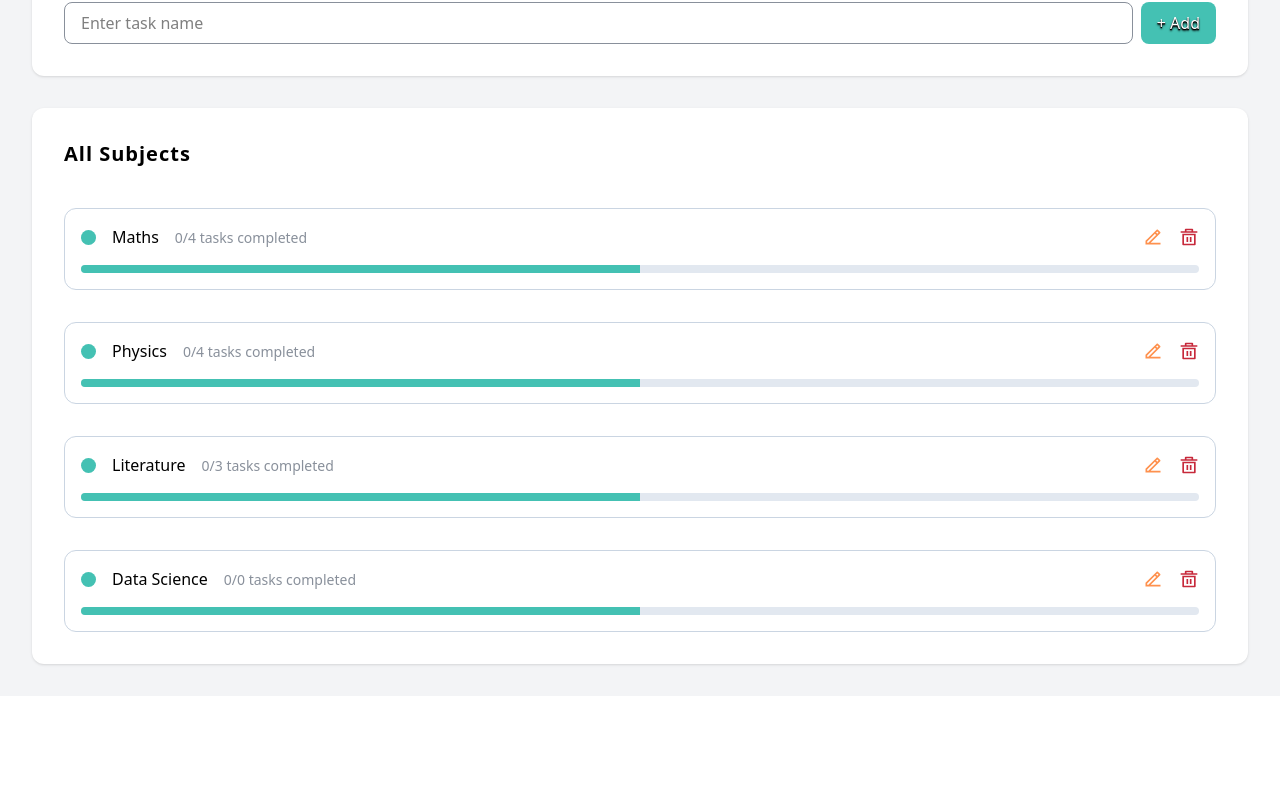
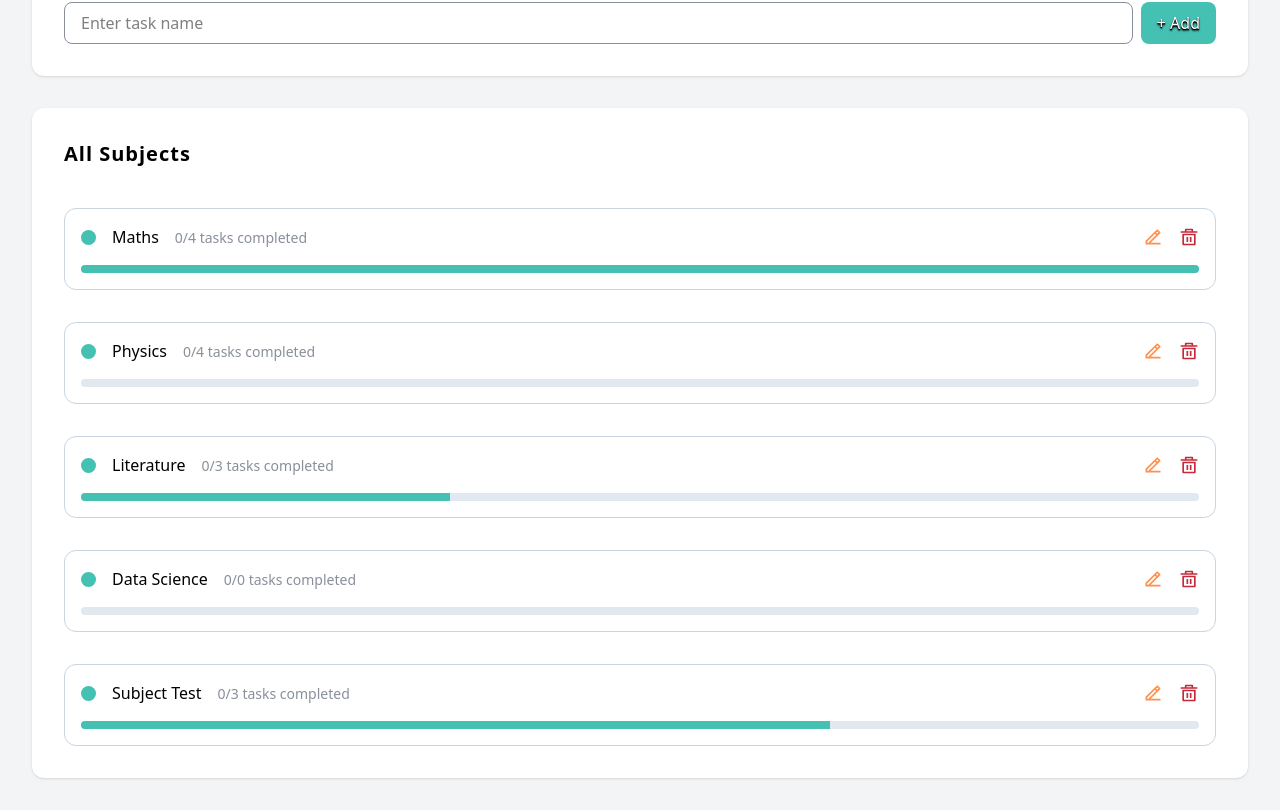
Before and after one commit to A-Karim2003/TrackIt, a React (Vite) app: page /subjects in a window 1280 px wide. Shown: the part 270-1080 px from the top of the page. Before the commit the page ends 966 px from the top, so only its background shows below. Built offline with nearby package versions, Linux system fonts and the light colour scheme; data requests are answered from the project's data file.

Commit message:
feat(subjects): limit overview to 3 subjects, add view all option
- Move completedCount and completedPercentage logic into getSubjectStats helper
- Make progress bar dynamic and fully functional
- Replace static subjects data with dynamic backend data

```diff
--- a/data/db.json
+++ b/data/db.json
@@ -7,7 +7,7 @@
         {
           "id": 1,
           "text": "Review integration techniques",
-          "completed": false
+          "completed": true
         },
         {
           "id": 2,
@@ -17,12 +17,12 @@
         {
           "id": 3,
           "text": "Understand eigenvalues and eigenvectors",
-          "completed": false
+          "completed": true
         },
         {
           "id": 4,
           "text": "Solve 5 problems on probability distributions",
-          "completed": false
+          "completed": true
         }
       ]
     },
@@ -33,7 +33,7 @@
         {
           "id": 1,
           "text": "Study Newton's laws of motion",
-          "completed": true
+          "completed": false
         },
         {
           "id": 2,
@@ -77,6 +77,27 @@
       "id": "1f231df7-da6e-45be-8624-04479db8e717",
       "name": "Data Science",
       "tasks": []
+    },
+    {
+      "id": "d26c6fd4-e799-4c36-8107-f30d8c86d2b3",
+      "name": "Subject Test",
+      "tasks": [
+        {
+          "id": "a1773c49-e252-4b79-8a7f-15dab05327f4",
+          "text": "Task 1",
+          "completed": true
+        },
+        {
+          "id": "a3f8ee44-4403-4998-b65e-c506d3f2cace",
+          "text": "Task 2",
+          "completed": true
+        },
+        {
+          "id": "e714d5b5-c1d1-4e50-8be0-bb20a2b94ea9",
+          "text": "Task 3",
+          "completed": false
+        }
+      ]
     }
   ]
 }
--- a/src/components/AllSubjects.jsx
+++ b/src/components/AllSubjects.jsx
@@ -5,6 +5,7 @@ import { useNavigate } from "react-router-dom";
 import { useSubjects } from "../context/SubjectsProvider";
 import { useState } from "react";
 import Actions from "./Actions";
+import getSubjectStats from "../helpers/getSubjectStats";
 
 function AllSubjects() {
   const navigate = useNavigate();
@@ -16,7 +17,10 @@ function AllSubjects() {
       <SectionTitle title="All Subjects" />
 
       <div className="flex flex-col gap-8 ">
-        {subjects.map((subject) => (
+        {subjects.map((subject) => {
+          const { completedPercentage } = getSubjectStats(subject);
+
+          return (
             <Subject
               key={subject.id}
               subject={subject}
@@ -24,6 +28,7 @@ function AllSubjects() {
               onClick={() => navigate(`/subjects/${subject.id}`)}
               isEditingId={isEditingId}
               setIsEditingId={setIsEditingId}
+              completedPercentage={completedPercentage}
             >
               <small className="text-[14px] text-customGrey">
                 {`0/${subject.tasks.length}`} tasks completed
@@ -34,7 +39,8 @@ function AllSubjects() {
                 setIsEditingId={() => setIsEditingId(subject.id)}
               />
             </Subject>
-        ))}
+          );
+        })}
       </div>
     </Card>
   );
--- a/src/components/Subject.jsx
+++ b/src/components/Subject.jsx
@@ -4,6 +4,7 @@ import EditItemInput from "./EditItemInput";
 
 function Subject({
   subject,
+  completedPercentage,
   setIsEditingId,
   isEditingId,
   children,
@@ -47,7 +48,10 @@ function Subject({
         {children}
       </div>
       <div className="w-full h-2 bg-slate-200 mt-4 rounded-lg relative overflow-hidden">
-        <div className="absolute left-0 bg-customGreen h-full w-[50%]"></div>
+        <div
+          className={`absolute left-0 bg-customGreen h-full duration-1000`}
+          style={{ width: `${completedPercentage}%` }}
+        ></div>
       </div>
     </div>
   );
--- a/src/components/SubjectOverview.jsx
+++ b/src/components/SubjectOverview.jsx
@@ -3,6 +3,7 @@ import { useSubjects } from "../context/SubjectsProvider";
 import Card from "./Card";
 import SectionTitle from "./SectionTitle";
 import Subject from "./Subject";
+import getSubjectStats from "../helpers/getSubjectStats";
 
 function SubjectOverview() {
   const navigate = useNavigate();
@@ -11,25 +12,36 @@ function SubjectOverview() {
     <Card className="flex-col">
       <div className="flex items-center justify-between w-full mb-4">
         <SectionTitle title="Subject Overview" />
-        <small className="text-[#5853E7] text-[16px] cursor-pointer">
+        <small
+          className="text-[#5853E7] text-[16px] cursor-pointer"
+          onClick={() => navigate("/subjects")}
+        >
           View All &rarr;
         </small>
       </div>
 
       <div className="flex flex-col gap-8 ">
-        {subjects.map((subject) => (
+        {subjects.map((subject, i) => {
+          const { completedPercentage } = getSubjectStats(subject);
+          return (
+            i < 3 && (
               <Subject
                 key={subject.id}
                 subject={subject}
+                completedPercentage={completedPercentage}
                 className=" hover:bg-gray-100"
-            onClick={() => navigate("/subjects")}
+                onClick={() => navigate(`/subjects/${subject.id}`)}
               >
                 <small className="text-[14px] text-customGrey">
                   {subject.tasks.length} tasks
                 </small>
-            <small className="text-[14px] text-customGrey ml-auto">50%</small>
+                <small className="text-[14px] text-customGrey ml-auto">
+                  {completedPercentage}%
+                </small>
               </Subject>
-        ))}
+            )
+          );
+        })}
       </div>
     </Card>
   );
--- a/src/components/Task.jsx
+++ b/src/components/Task.jsx
@@ -6,13 +6,13 @@ import { useParams } from "react-router-dom";
 function Task({ task, isEditingId, children, setIsEditingId }) {
   const { updateTask } = useSubjects();
   const { id: subjectId } = useParams();
-  const [isChecked, setIsChecked] = useState(false);
   const [editedTaskText, setEditedTaskText] = useState(task.text);
   const isEditing = isEditingId === task.id;
 
   function onSubmit() {
     if (!editedTaskText.trim()) return;
-    updateTask(subjectId, task.id, editedTaskText);
+    const updatedTask = { text: editedTaskText };
+    updateTask(subjectId, task.id, updatedTask);
     setIsEditingId(null);
   }
   function onCancel() {
@@ -27,8 +27,10 @@ function Task({ task, isEditingId, children, setIsEditingId }) {
         type="checkbox"
         id={task.id}
         className="w-5 h-5 accent-green-200"
-        onChange={(e) => setIsChecked(e.target.checked)}
-        checked={isChecked}
+        onChange={(e) =>
+          updateTask(subjectId, task.id, { completed: e.target.checked })
+        }
+        checked={task.completed}
       />
 
       {isEditing && (
--- a/src/context/SubjectsProvider.jsx
+++ b/src/context/SubjectsProvider.jsx
@@ -44,7 +44,7 @@ function reducer(state, action) {
                 ...subject,
                 tasks: subject.tasks.map((task) =>
                   task.id === action.payload.taskId
-                    ? { ...task, text: action.payload.newText }
+                    ? { ...task, ...action.payload.updatedTask }
                     : task
                 ),
               }
@@ -222,9 +222,7 @@ function SubjectsProvider({ children }) {
   }
 
   //? UPDATE TASK
-  async function updateTask(subjectId, taskId, newText) {
-    dispatch({ type: "loading" });
-
+  async function updateTask(subjectId, taskId, updatedTask) {
     try {
       const res = await fetch(`${ENDPOINT}/${subjectId}`, {
         method: "GET",
@@ -241,7 +239,7 @@ function SubjectsProvider({ children }) {
       const subject = await res.json();
 
       const newtasks = subject.tasks.map((task) =>
-        task.id === taskId ? { ...task, text: newText } : task
+        task.id === taskId ? { ...task, ...updatedTask } : task
       );
 
       const patchRes = await fetch(`${ENDPOINT}/${subjectId}`, {
@@ -262,10 +260,14 @@ function SubjectsProvider({ children }) {
         payload: {
           subjectId,
           taskId,
-          newText,
+          updatedTask,
         },
       });
-      toast.success("Task updated");
+
+      dispatch({ type: "success" });
+
+      if (!Object.keys(updatedTask).includes("completed"))
+        toast.success("Task updated");
     } catch (error) {
       dispatch({ type: "error" });
       console.error(error.message);
@@ -305,6 +307,7 @@ function SubjectsProvider({ children }) {
         throw new Error("Failed to delete task. Please try again later.");
 
       dispatch({ type: "DELETE/TASK", payload: { subjectId, taskId } });
+
       toast.success("Task deleted");
     } catch (error) {
       dispatch({ type: "error" });
--- /dev/null
+++ b/src/helpers/getSubjectStats.js
@@ -0,0 +1,16 @@
+function getSubjectStats(subject) {
+  //* Return number of completed tasks
+  const completedCount = subject.tasks.reduce(
+    (acc, task) => acc + (task.completed ? 1 : 0),
+    0
+  );
+
+  //* Return percentage of completed tasks
+  const completedPercentage = subject.tasks.length
+    ? Math.round((completedCount / subject.tasks.length) * 100)
+    : 0;
+
+  return { completedCount, completedPercentage };
+}
+
+export default getSubjectStats;
--- a/src/pages/SubjectDetail.jsx
+++ b/src/pages/SubjectDetail.jsx
@@ -3,10 +3,9 @@ import { useSubjects } from "../context/SubjectsProvider";
 import Card from "../components/Card";
 import Subject from "../components/Subject";
 import LoadingSpinner from "../components/LoadingSpinner";
-import SectionTitle from "../components/SectionTitle";
-import Task from "../components/Task";
-import AddTask from "../components/addTask";
 import Tasks from "../components/Tasks";
+import AddTask from "../components/AddTask";
+import getSubjectStats from "../helpers/getSubjectStats";
 
 function SubjectDetail() {
   const { id } = useParams();
@@ -17,6 +16,8 @@ function SubjectDetail() {
 
   //* Gets the current subject
   const subject = subjects.find((subject) => subject.id === id);
+
+  const { completedCount, completedPercentage } = getSubjectStats(subject);
 
   return (
     <div className="flex flex-col gap-8">
@@ -30,11 +31,15 @@ function SubjectDetail() {
       </div>
 
       <Card>
-        <Subject subject={subject} className="w-full text-xl">
+        <Subject
+          subject={subject}
+          className="w-full text-xl"
+          completedPercentage={completedPercentage}
+        >
           <small className="text-customGrey ">
-            {`1  of ${subject.tasks.length}`} tasks completed
+            {`${completedCount}  of ${subject.tasks.length}`} tasks completed
           </small>
-          <strong className=" ml-auto">50%</strong>
+          <strong className=" ml-auto">{completedPercentage}%</strong>
         </Subject>
       </Card>
 
```
Also changed, not shown: 1 other file (tests, documents, lock files or other folders). Lines whose indentation alone changed are shown as unchanged.
